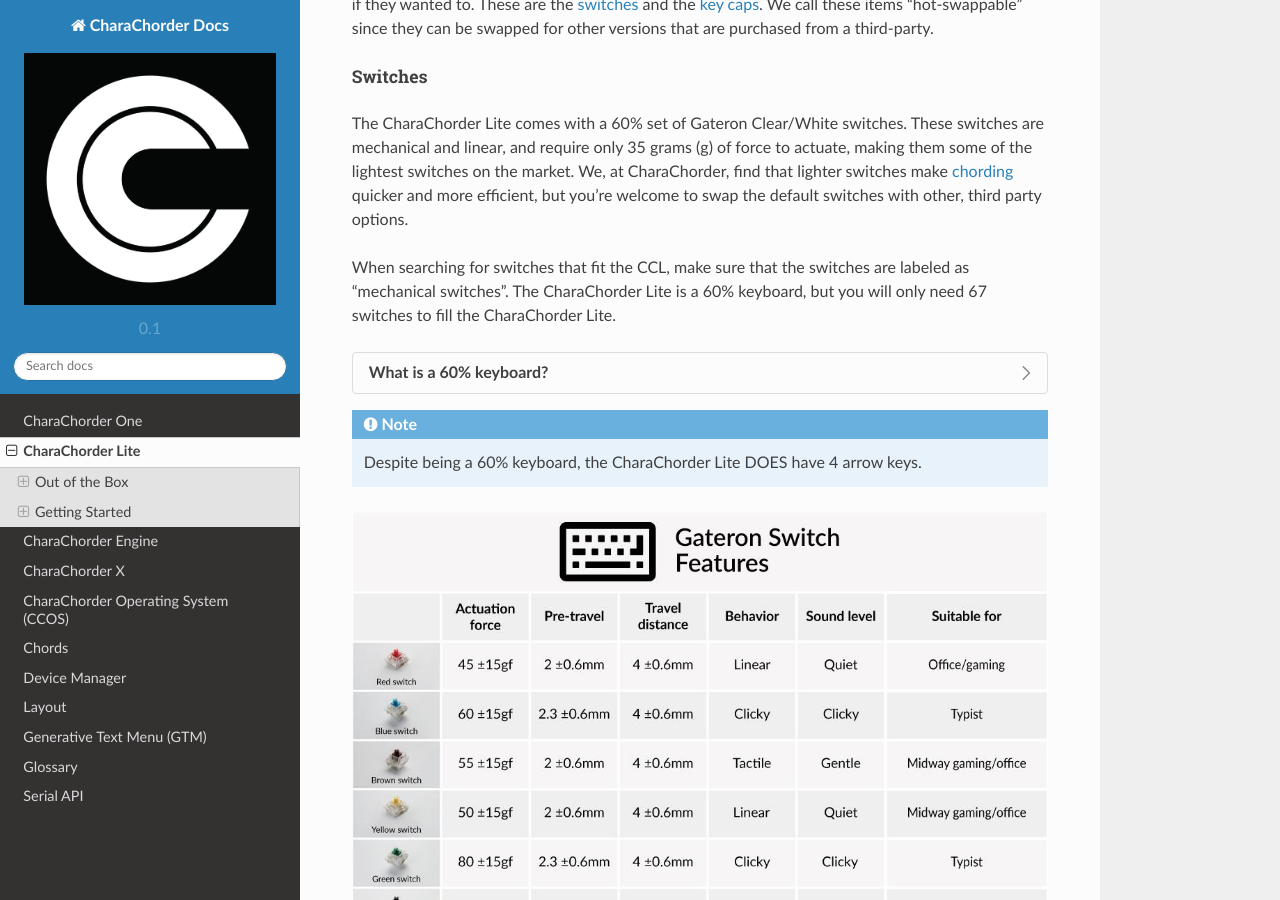
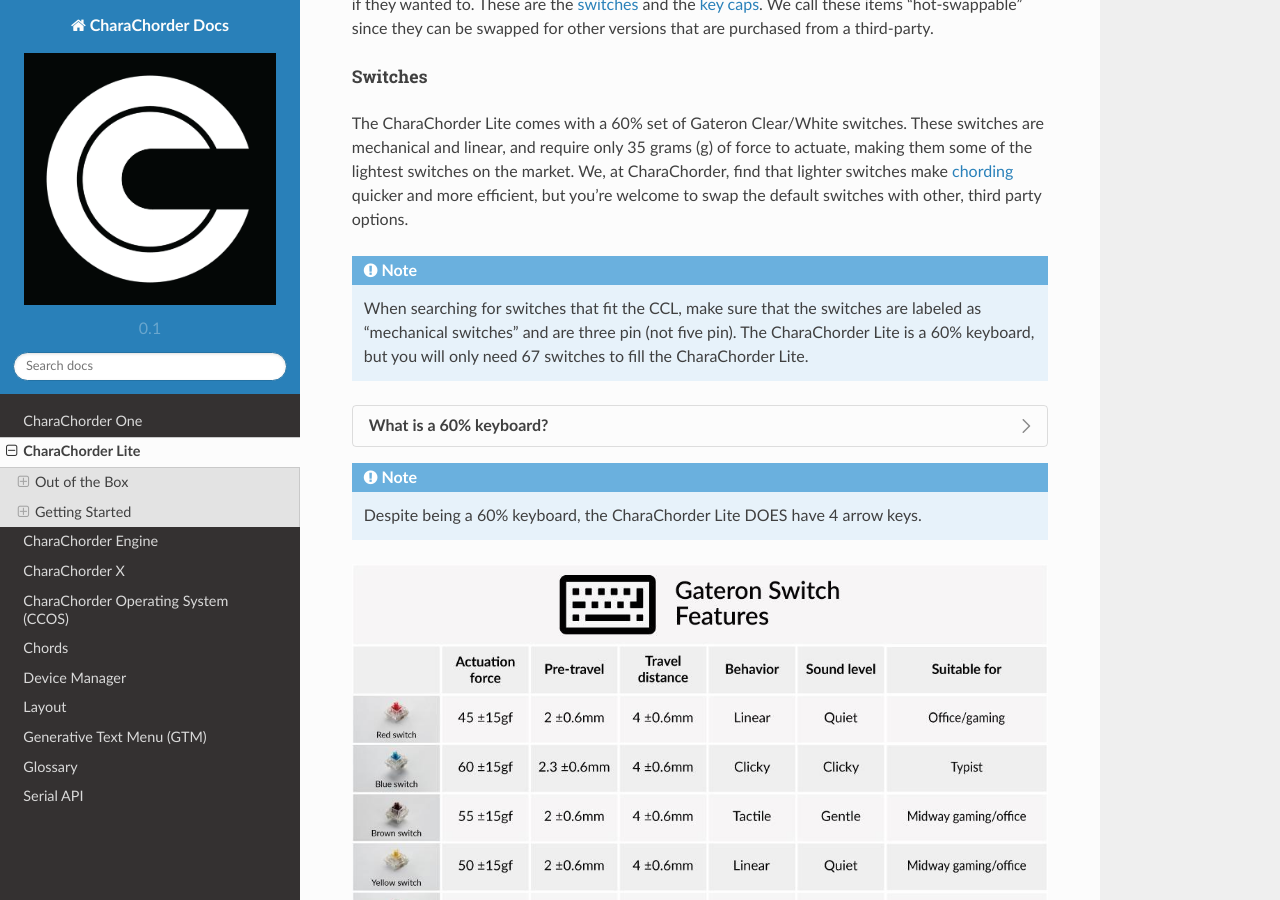
Before and after one commit to CharaChorder/docs, a Sphinx documentation site: the page built from docs/CharaChorder_Lite.rst, in a window 1280 px wide and 900 px high, scrolled down 3737 px. Built offline with Sphinx 7.4.7 and the Read the Docs theme 2.0.0, drawn with Linux system fonts in a browser that asks for light colours.

Commit message:
Update about pins

```diff
--- a/docs/CharaChorder_Lite.rst
+++ b/docs/CharaChorder_Lite.rst
@@ -77,7 +77,8 @@
 
 The CharaChorder Lite comes with a 60% set of Gateron Clear/White switches. These switches are mechanical and linear, and require only 35 grams (g) of force to actuate, making them some of the lightest switches on the market. We, at CharaChorder, find that lighter switches make :doc:`chording<Chords>` quicker and more efficient, but you're welcome to swap the default switches with other, third party options.
 
-When searching for switches that fit the CCL, make sure that the switches are labeled as "mechanical switches". The CharaChorder Lite is a 60% keyboard, but you will only need 67 switches to fill the CharaChorder Lite.
+.. note::
+    When searching for switches that fit the CCL, make sure that the switches are labeled as "mechanical switches" and are three pin (not five pin). The CharaChorder Lite is a 60% keyboard, but you will only need 67 switches to fill the CharaChorder Lite.
 
 .. dropdown:: What is a 60% keyboard?
 
```
